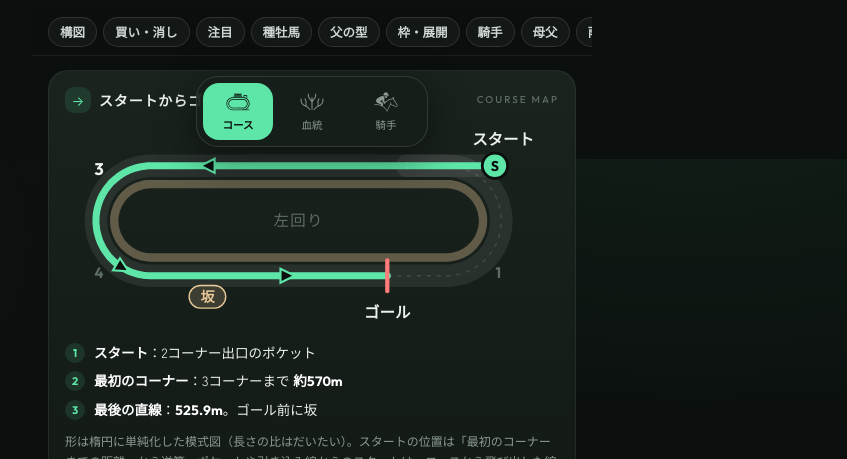
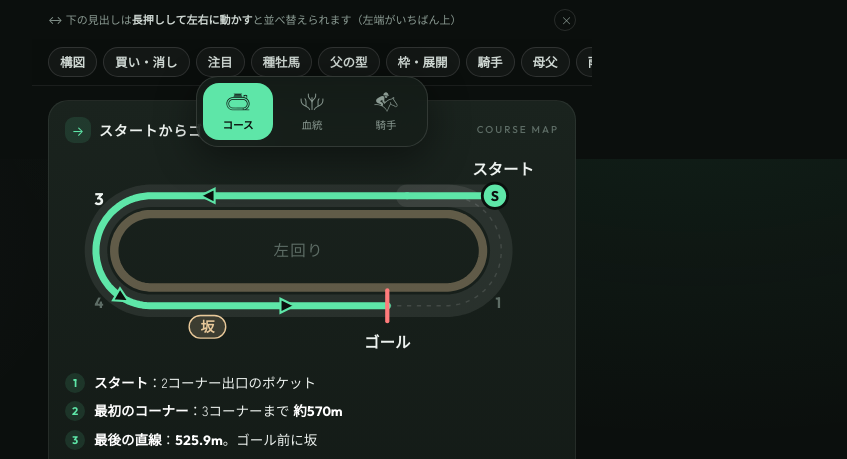
Before and after one commit to kuwyoshi-bot/keiba-app, a plain HTML site: page index.html in a window 1280 px wide. Shown: the part 641-1100 px from the top of the page, without its empty margins (328-1175 px from the left). Drawn offline with Linux system fonts and the light colour scheme.

Commit message:
見出しの並べ替えに小さな案内（一度並べ替えるか×で消える）
Co-Authored-By: Claude Opus 5.5 <noreply@anthropic.com>

```diff
--- a/app.js
+++ b/app.js
@@ -232,6 +232,7 @@
           </div>
         </section>
 
+        ${state.secHintDone ? "" : `<p class="sechint"><span>↔ 下の見出しは<b>長押しして左右に動かす</b>と並べ替えられます（左端がいちばん上）</span><button data-sechint aria-label="案内を閉じる">×</button></p>`}
         <nav class="secnav" aria-label="このページの見出し"></nav>
         ${wet ? renderWet(c) : ""}
         ${renderMap(v, c)}
@@ -325,6 +326,7 @@
         delete state.secOrder; save(); placeSecs(ordered([])); renderSecReset(); toast("元の順番に戻しました");
       });
     }
+    $view.querySelector("[data-sechint]")?.addEventListener("click", () => { state.secHintDone = true; save(); $view.querySelector(".sechint")?.remove(); });
     let dragged = false;
     nav.querySelectorAll("[data-go-sec]").forEach((b) => {
       b.onclick = () => {
@@ -373,6 +375,7 @@
           const names = [...nav.querySelectorAll("[data-nm]")].map((x) => x.dataset.nm);
           const same = names.join() === ordered([]).map((s) => s.nm).join();
           if (same) delete state.secOrder; else state.secOrder = names;
+          state.secHintDone = true; $view.querySelector(".sechint")?.remove();
           save(); placeSecs(ordered(names)); renderSecReset();
           toast(same ? "元の順番です" : names[0] === b.dataset.nm ? `「${names[0]}」をいちばん上にしました` : "順番を保存しました");
           setTimeout(() => { dragged = false; }, 50);
--- a/style.css
+++ b/style.css
@@ -480,6 +480,9 @@ a.sire { text-decoration: underline; text-decoration-color: color-mix(in srgb, v
 .secnav button.lifted { position: relative; z-index: 2; transition: none; border-color: var(--accent); color: var(--accent); background: var(--accent-soft); box-shadow: 0 6px 18px rgba(0,0,0,.35); scale: 1.08; }
 .secnav.dragging { overflow-x: hidden; }
 .secnav button.secreset { color: var(--muted); border-style: dashed; font-weight: 600; }
+.sechint { display: flex; align-items: center; gap: 6px; margin: 12px 0 -4px; font-size: 11px; color: var(--muted); line-height: 1.4; }
+.sechint b { color: var(--text2); font-weight: 700; }
+.sechint button { margin-left: auto; flex: 0 0 auto; width: 22px; height: 22px; border-radius: 50%; border: 1px solid var(--line2); color: var(--muted); background: transparent; font-size: 12px; line-height: 1; }
 /* 今週の開催・重賞 */
 .week { margin: 0 0 12px; padding: 10px 12px; border-radius: 14px; background: var(--glass); border: 1px solid var(--line); }
 .week-h { display: flex; align-items: center; gap: 8px; flex-wrap: wrap; }
--- a/sw.js
+++ b/sw.js
@@ -1,5 +1,5 @@
 // オフラインでも開けるように、アプリのファイルを保存しておく
-const CACHE = "turfnote-v25";
+const CACHE = "turfnote-v26";
 const FILES = [
   "./", "index.html", "style.css", "app.js", "data.js", "manifest.webmanifest", "icon-180.png", "icon-192.png", "icon-512.png", "img/tab-course.png", "img/tab-blood.png", "img/tab-jockey.png",
   "img/tokyo-3d.jpg", "img/nakayama-3d.jpg", "img/hanshin-3d.jpg", "img/kyoto-3d.jpg", "img/chukyo-3d.jpg",
```
